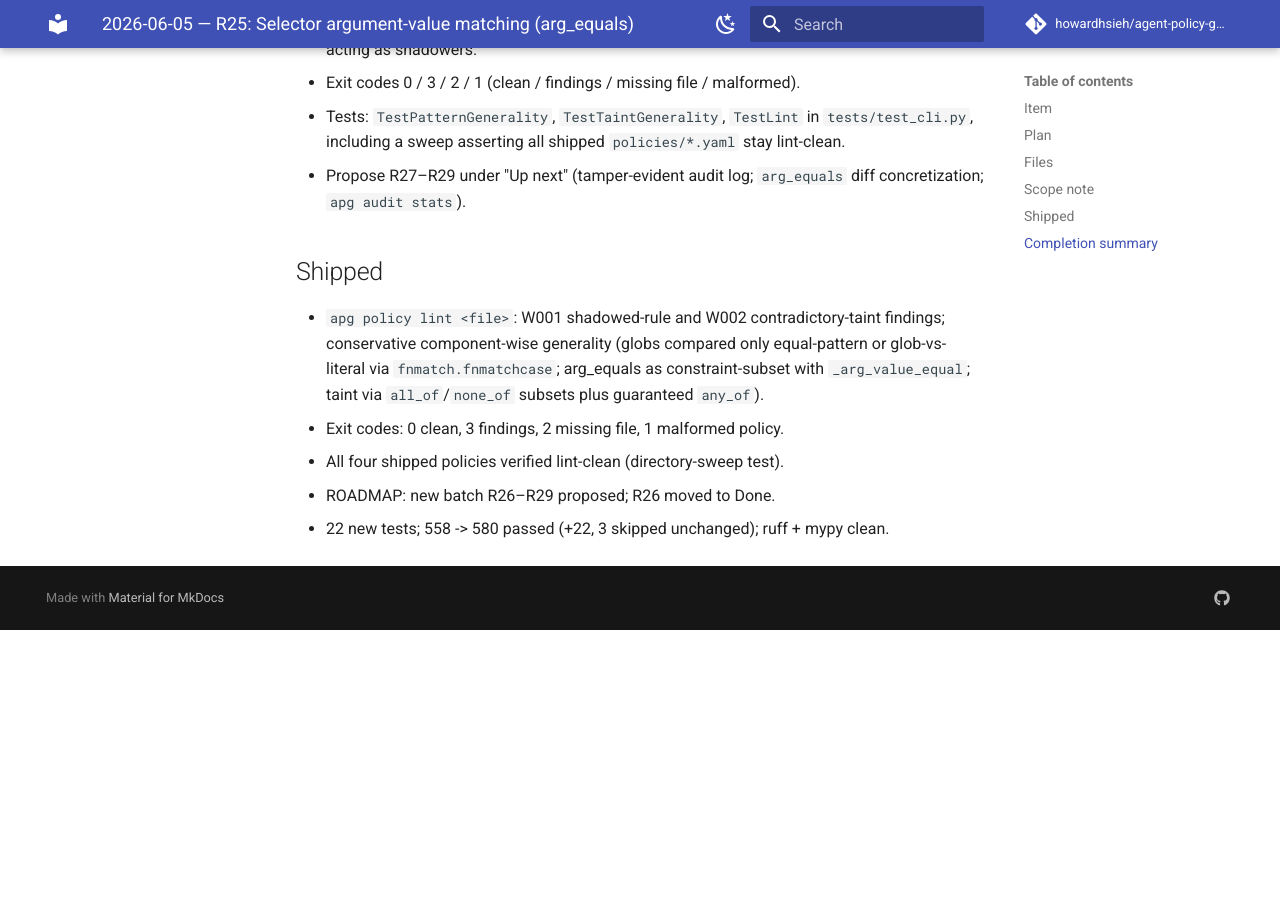
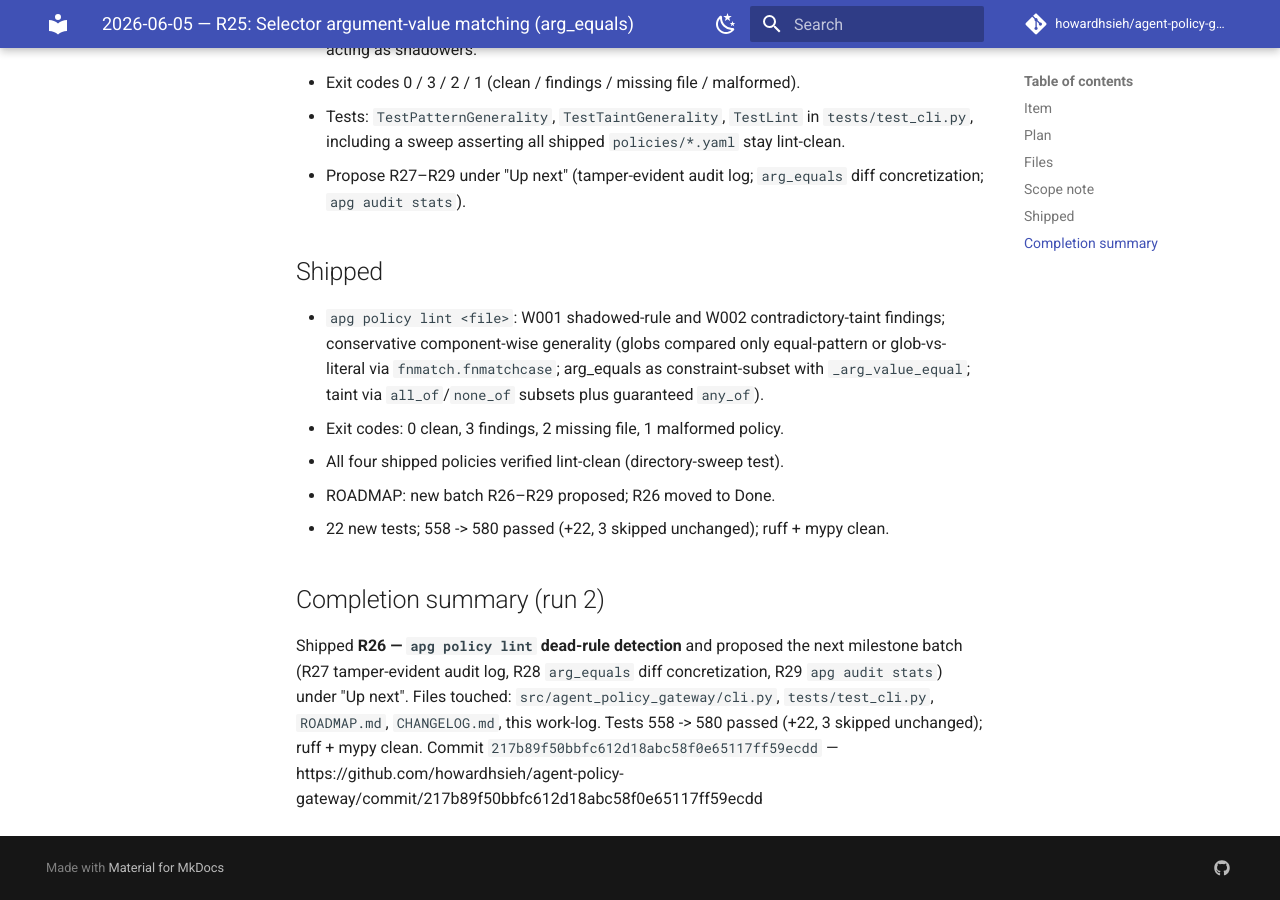
Before and after one commit to howardhsieh/agent-policy-gateway, an MkDocs documentation site: the page built from docs/work-log/2026-06-05.md, in a window 1280 px wide and 900 px high, scrolled down 2822 px. Built offline with MkDocs 1.6.1 and Material for MkDocs 9.7.7, drawn with Linux system fonts in a browser that asks for light colours; comment, search, counter and statistics services are not loaded; before the commit the page ends 3452 px from its top, so only the background shows below that.

Commit message:
docs: record R26 commit hash and finalize 2026-06-05 run-2 work-log

```diff
--- a/docs/work-log/2026-06-05.md
+++ b/docs/work-log/2026-06-05.md
@@ -112,3 +112,14 @@ change that catches these real authoring bugs without false positives.
 - ROADMAP: new batch R26–R29 proposed; R26 moved to Done.
 - 22 new tests; 558 -> 580 passed (+22, 3 skipped unchanged); ruff + mypy
   clean.
+
+## Completion summary (run 2)
+
+Shipped **R26 — `apg policy lint` dead-rule detection** and proposed the next
+milestone batch (R27 tamper-evident audit log, R28 `arg_equals` diff
+concretization, R29 `apg audit stats`) under "Up next". Files touched:
+`src/agent_policy_gateway/cli.py`, `tests/test_cli.py`, `ROADMAP.md`,
+`CHANGELOG.md`, this work-log. Tests 558 -> 580 passed (+22, 3 skipped
+unchanged); ruff + mypy clean. Commit
+`217b89f50bbfc612d18abc58f0e65117ff59ecdd` —
+https://github.com/howardhsieh/agent-policy-gateway/commit/217b89f50bbfc612d18abc58f0e65117ff59ecdd
```
Also changed, not shown: ROADMAP.md (+1 -1 lines).
